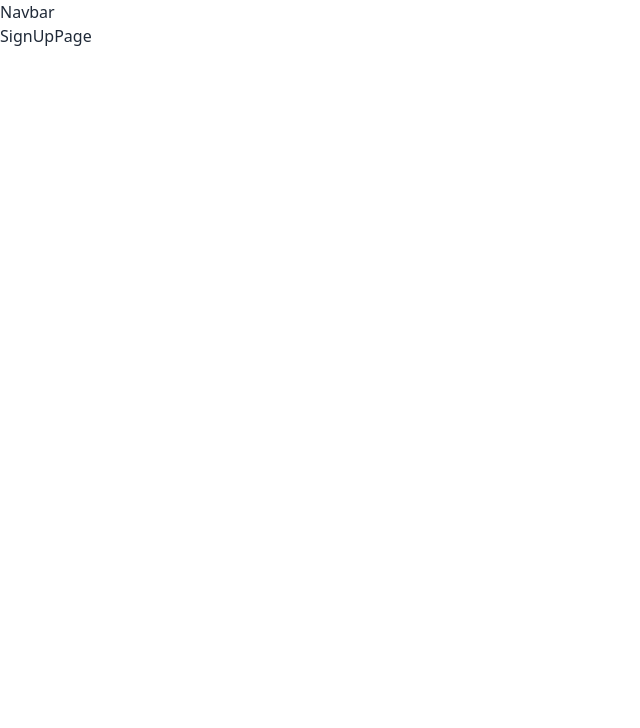
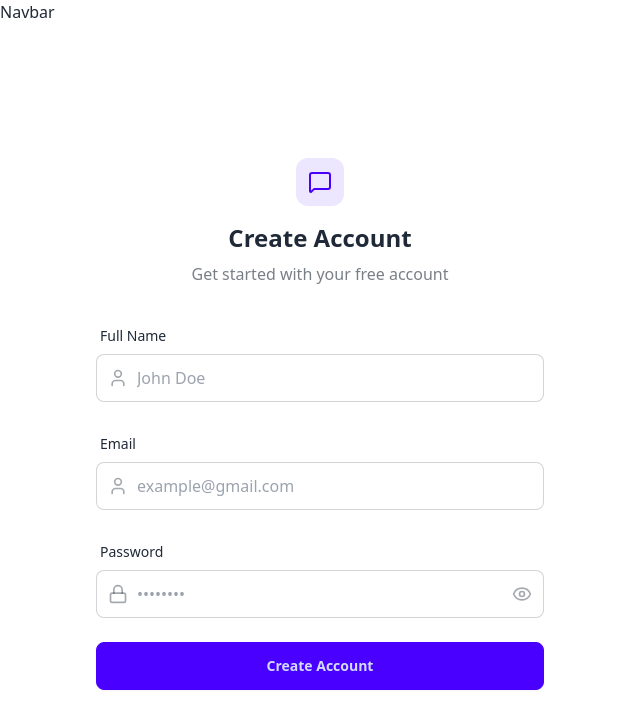
Before and after one commit to dead-shadow-7/PingMe, a React (Vite) app in the folder frontend/: page /signup in a window 1280 px wide. Shown: the top 728 px of the page, without its empty margins (0-640 px from the left). Built offline with nearby package versions, Linux system fonts and the light colour scheme; no server answers.

Commit message:
Added UI to SignUp Page

```diff
--- a/frontend/src/App.jsx
+++ b/frontend/src/App.jsx
@@ -1,13 +1,13 @@
 import React, { useEffect } from "react";
 import Navbar from "./components/Navbar";
-import { Routes, Route } from "react-router-dom";
+import { Routes, Route, Navigate } from "react-router-dom";
 import HomePage from "./pages/HomePage";
 import SignUpPage from "./pages/SignUpPage";
 import LoginPage from "./pages/LoginPage";
 import SettingsPage from "./pages/SettingsPage";
 import ProfilePage from "./pages/ProfilePage";
 import { useAuthStore } from "./store/useAuthStore";
-import { Loader } from "lucide-react";
+import { LoaderCircle } from "lucide-react";
 const App = () => {
   const { authUser, checkAuth, isCheckingAuth } = useAuthStore();
   useEffect(() => {
@@ -18,7 +18,7 @@
   if (isCheckingAuth && !authUser)
     return (
       <div className="flex items-center justify-center h-screen">
-        <Loader className="size-10 animate-spin" />
+        <LoaderCircle className="size-10 animate-spin" />
       </div>
     );
 
@@ -26,11 +26,23 @@
     <div>
       <Navbar />
       <Routes>
-        <Route path="/" element={<HomePage />} />
-        <Route path="/signup" element={<SignUpPage />} />
-        <Route path="/login" element={<LoginPage />} />
+        <Route
+          path="/"
+          element={authUser ? <HomePage /> : <Navigate to="/login" />}
+        />
+        <Route
+          path="/signup"
+          element={!authUser ? <SignUpPage /> : <Navigate to="/" />}
+        />
+        <Route
+          path="/login"
+          element={!authUser ? <LoginPage /> : <Navigate to="/" />}
+        />
         <Route path="/settings" element={<SettingsPage />} />
-        <Route path="/profile" element={<ProfilePage />} />
+        <Route
+          path="/profile"
+          element={authUser ? <ProfilePage /> : <Navigate to="/login" />}
+        />
       </Routes>
     </div>
   );
--- a/frontend/src/pages/SignUpPage.jsx
+++ b/frontend/src/pages/SignUpPage.jsx
@@ -1,7 +1,123 @@
-import React from "react";
+import { useState } from "react";
+import { useAuthStore } from "../store/useAuthStore";
+import { MessageSquare, User, EyeOff, Eye, Lock, Loader2 } from "lucide-react";
+const SignUpPage = () => {
+  const [showPassword, setShowPassword] = useState(false);
+  const [formData, setFormData] = useState({
+    fullName: "",
+    email: "",
+    password: "",
+  });
+  const { signUp, isSigningIn, isSigningUp } = useAuthStore();
+  const validateForm = () => {};
+  const handleSubmit = (e) => {
+    e.preventDefault();
+  };
+  return (
+    <div className="min-h-screen grid lg:grid-cols-2">
+      <div className="flex flex-col justify-center items-center p-6 sm:p-12">
+        <div className="w-full max-w-md space-y-8">
+          <div className="text-center mb-8">
+            <div className="flex flex-col items-center gap-2 group">
+              <div className="size-12 rounded-xl bg-primary/10 flex items-center justify-center group-hover:bg-primary/20 transition-colors">
+                <MessageSquare className="size-6 text-primary" />
+              </div>
+              <h1 className="text-2xl font-bold mt-2">Create Account</h1>
+              <p className="text-base-content/60">
+                Get started with your free account
+              </p>
+            </div>
+          </div>
+          <form onSubmit={handleSubmit} className="space-y-6">
+            <div className="form-control">
+              <label className="label">
+                <span className="label-text font-medium">Full Name</span>
+              </label>
+              <div className="relative">
+                <div className="absolute inset-y-0 left-0 pl-3 flex items-center pointer-events-none">
+                  <User className="size-5 text-base-content/40" />
+                </div>
+                <input
+                  type="text"
+                  className={`input input-bordered w-full pl-10`}
+                  placeholder="John Doe"
+                  value={formData.fullName}
+                  onChange={(e) =>
+                    setFormData({ ...formData, fullName: e.target.value })
+                  }
+                />
+              </div>
+            </div>
 
-const SignUpPage = () => {
-  return <div>SignUpPage</div>;
+            <div className="form-control">
+              <label className="label">
+                <span className="label-text font-medium">Email</span>
+              </label>
+              <div className="relative">
+                <div className="absolute inset-y-0 left-0 pl-3 flex items-center pointer-events-none">
+                  <User className="size-5 text-base-content/40" />
+                </div>
+                <input
+                  type="email"
+                  className={`input input-bordered w-full pl-10`}
+                  placeholder="example@gmail.com"
+                  value={formData.email}
+                  onChange={(e) =>
+                    setFormData({ ...formData, email: e.target.value })
+                  }
+                />
+              </div>
+            </div>
+
+            <div className="form-control">
+              <label className="label">
+                <span className="label-text font-medium">Password</span>
+              </label>
+              <div className="relative">
+                <div className="absolute inset-y-0 left-0 pl-3 flex items-center pointer-events-none">
+                  <Lock className="size-5 text-base-content/40" />
+                </div>
+                <input
+                  type={showPassword ? "text" : "password"}
+                  className={`input input-bordered w-full pl-10`}
+                  placeholder="••••••••"
+                  value={formData.password}
+                  onChange={(e) =>
+                    setFormData({ ...formData, password: e.target.value })
+                  }
+                />
+                <button
+                  type="button"
+                  className="absolute inset-y-0 right-0 pr-3 flex items-center"
+                  onClick={() => setShowPassword(!showPassword)}
+                >
+                  {showPassword ? (
+                    <EyeOff className="size-5 text-base-content/40" />
+                  ) : (
+                    <Eye className="size-5 text-base-content/40" />
+                  )}
+                </button>
+              </div>
+            </div>
+            <button
+              type="submit"
+              className="btn btn-primary w-full"
+              disabled={isSigningUp}
+            >
+              {isSigningUp ? (
+                <>
+                  <Loader2 className="size-5 animate-spin" />
+                  Loading...
+                </>
+              ) : (
+                "Create Account"
+              )}
+            </button>
+          </form>
+        </div>
+      </div>
+    </div>
+  );
 };
 
 export default SignUpPage;
```
